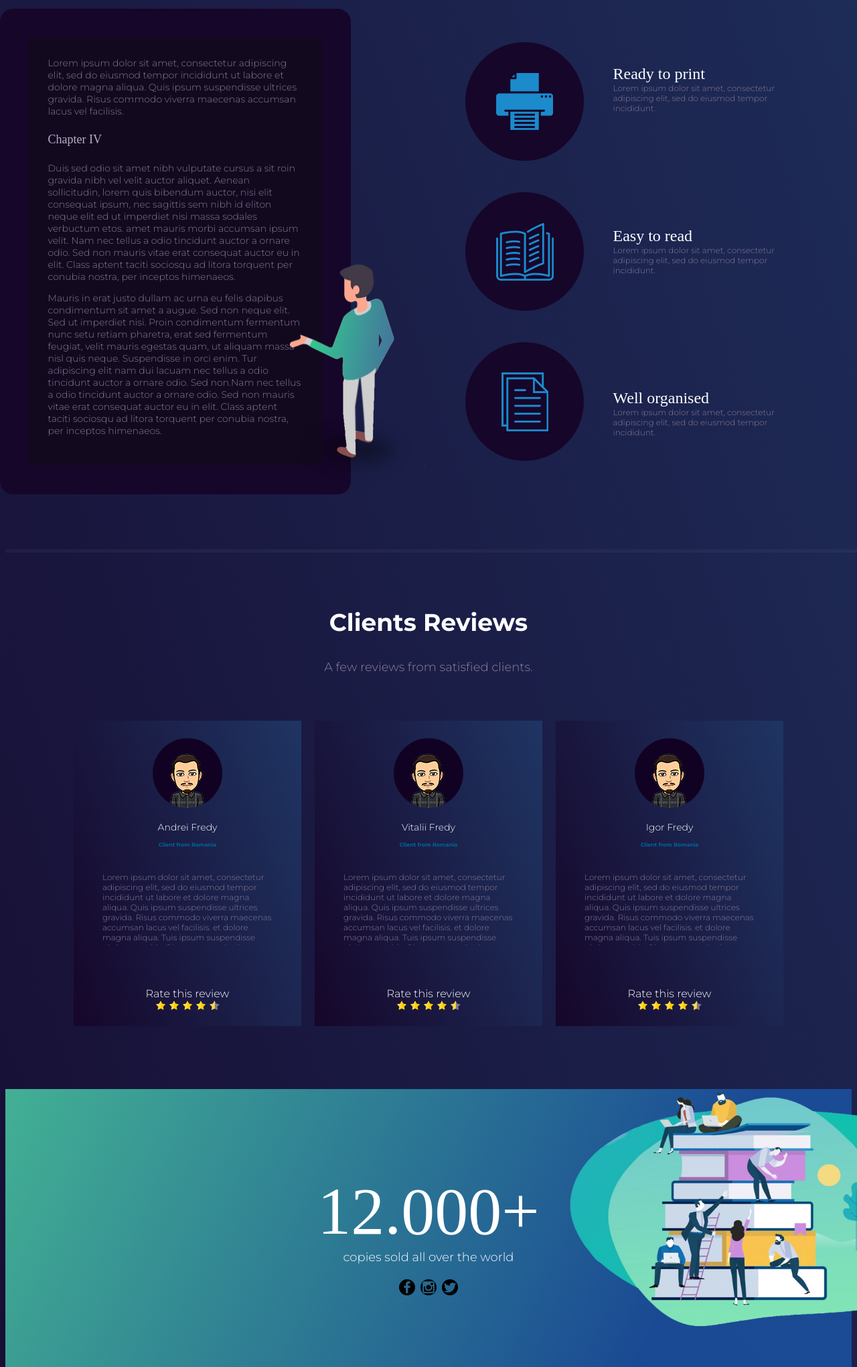
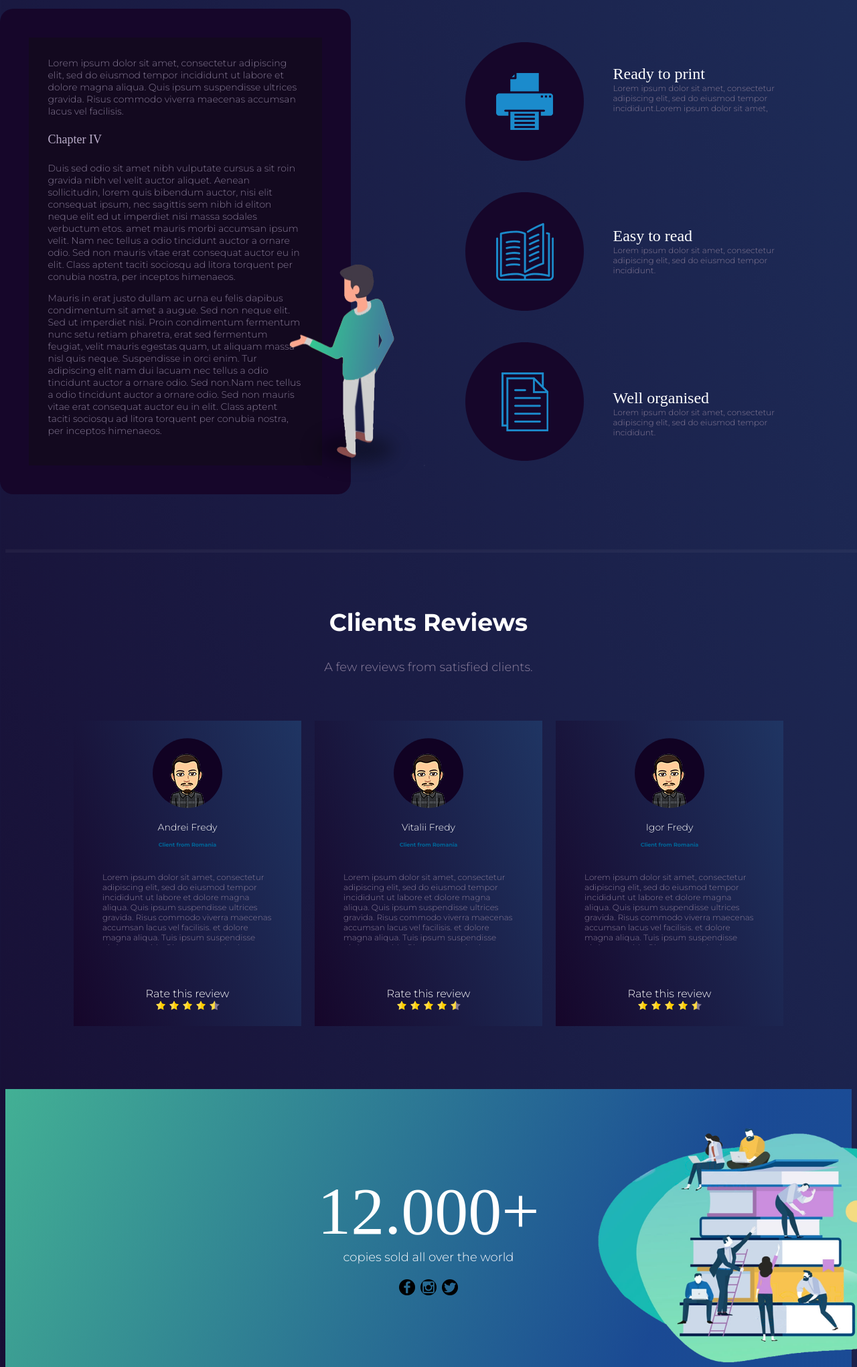
Before and after one commit to vitaliivilkhovetskyi/templay-project, a plain HTML site: page index.html in a window 1280 px wide. Shown: the part 1840-3881 px from the top of the page at 67% size. Drawn offline with Linux system fonts and the light colour scheme.

Commit message:
added scroll

```diff
--- a/css/index.css
+++ b/css/index.css
@@ -365,6 +365,13 @@ header{
     font-family: Montserrat;
     font-size: 12px;
     font-weight: 300;
+    position: relative;
+    overflow-x: hidden;
+    overflow-y: scroll;
+}
+
+.sprites-info::-webkit-scrollbar {
+    display: none;
 }
 
 .clients-reviews{
@@ -478,16 +485,20 @@ header{
     background-position: -283px -47px;
 }
 
-.humand-and-books{
+.section-background{
+    position: relative;
+    left: 46.6%;
+    margin-top: -250px;
+}
+
+.human-and-books{
     width: 500px;
     height: 350px;
-    position: absolute;
-    top: 3470px;
-    left: 66.5%;
 }
 
 .buy-the-book {
     display: flex;
+    justify-content: center;
     margin-left: 30px;
     margin-top: 120px;
 }
--- a/index.html
+++ b/index.html
@@ -114,17 +114,27 @@
                 <div class="describe-for-sprates">
                     <div class="print">
                         <div class="sprites-name">Ready to print</div>
-                        <div class="sprites-info">Lorem ipsum dolor sit amet, consectetur adipiscing elit, sed do eiusmod tempor incididunt.</div>
+                        <div class="sprites-info">Lorem ipsum dolor sit amet, consectetur adipiscing elit, sed do eiusmod tempor
+                            incididunt.Lorem ipsum dolor sit amet, consectetur adipiscing elit, sed do eiusmod tempor
+                            incididunt.Lorem ipsum dolor sit amet, consectetur adipiscing elit, sed do eiusmod tempor
+                            incididunt.Lorem ipsum dolor sit amet, consectetur adipiscing elit, sed do eiusmod tempor
+                            incididunt.Lorem ipsum dolor sit amet, consectetur adipiscing elit, sed do eiusmod tempor
+                            incididunt.Lorem ipsum dolor sit amet, consectetur adipiscing elit, sed do eiusmod tempor
+                            incididunt.Lorem ipsum dolor sit amet, consectetur adipiscing elit, sed do eiusmod tempor
+                            incididunt.</div>
                     </div>
                     <div class="read">
                         <div class="sprites-name">Easy to read</div>
-                        <div class="sprites-info">Lorem ipsum dolor sit amet, consectetur adipiscing elit, sed do eiusmod tempor incididunt.</div>
+                        <div class="sprites-info">Lorem ipsum dolor sit amet, consectetur adipiscing elit, sed do eiusmod tempor
+                            incididunt.</div>
                     </div>
                     <div class="organised">
                         <div class="sprites-name">Well organised</div>
-                        <div class="sprites-info">Lorem ipsum dolor sit amet, consectetur adipiscing elit, sed do eiusmod tempor incididunt.</div>
+                        <div class="sprites-info">Lorem ipsum dolor sit amet, consectetur adipiscing elit, sed do eiusmod tempor
+                            incididunt.</div>
                     </div>
                 </div>
+
             </div>
         </section>
     </div>
@@ -228,7 +238,7 @@
                 <a href="#"><i class="sprite-social-network sprite-twitter-social-logotype"></i></a>
             </div>
             <div class="section-background">
-                <img class="humand-and-books" src="img/layer-result-section.png" alt="human and books in one picture">
+                <img class="human-and-books" src="img/layer-result-section.png" alt="human and books in one picture">
             </div>
         </div>
     </section>
```
